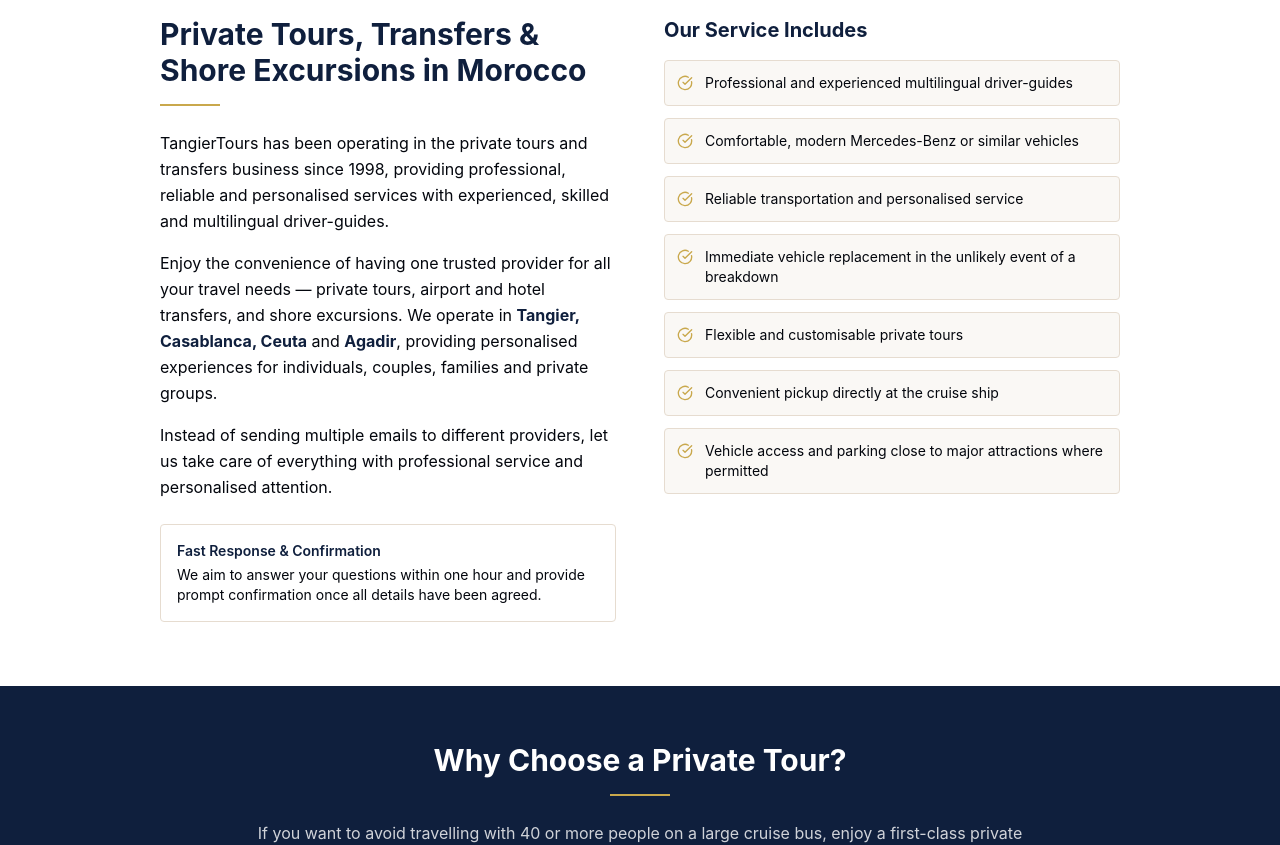
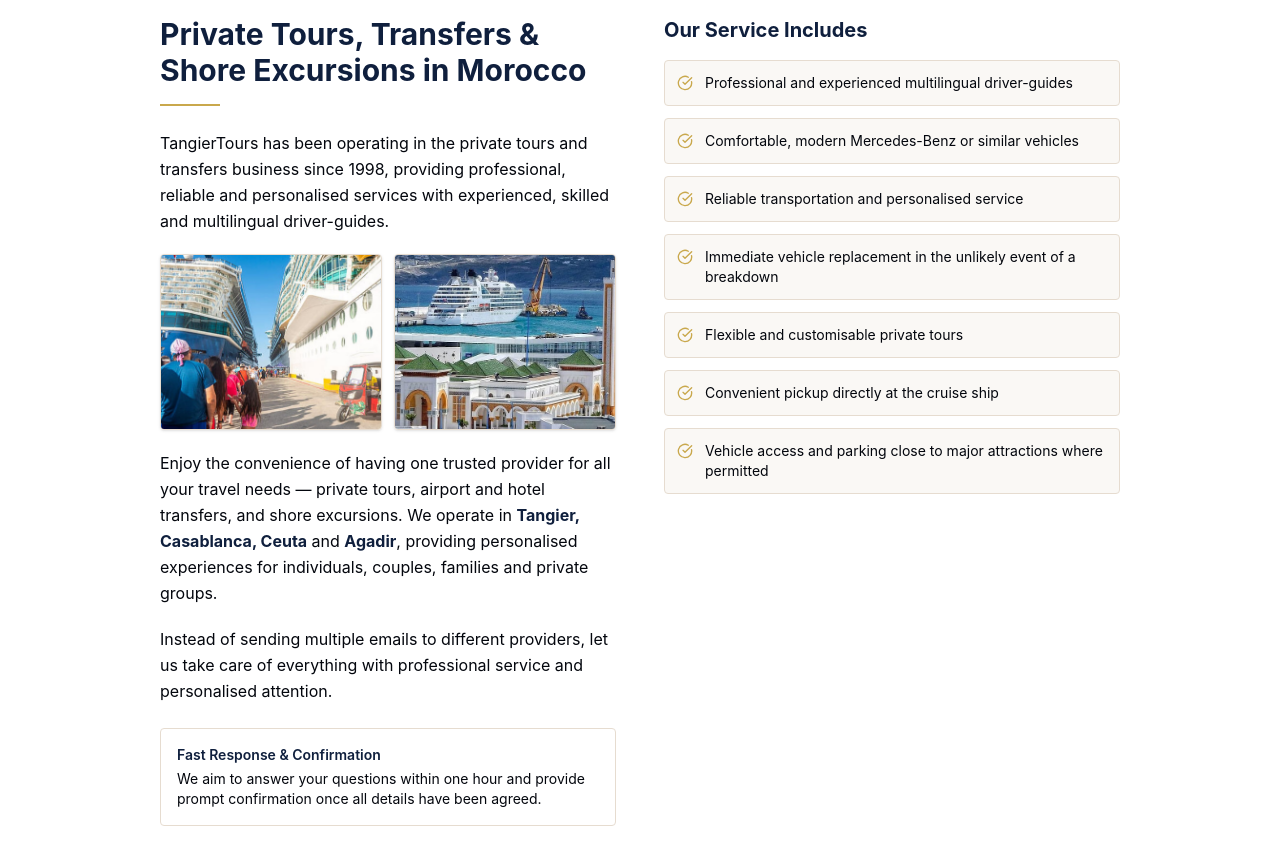
Before and after one commit to tangiertour-hue/tangiertours, a Next.js app: page /tours/tangier-shore-excursions in a window 1280 px wide. Shown: the part 900-1745 px from the top of the page. Built offline with nearby package versions, Linux system fonts and the light colour scheme.

Commit message:
Add cruise port photos between paragraphs on Shore Excursions page

```diff
--- a/app/tours/tangier-shore-excursions/page.tsx
+++ b/app/tours/tangier-shore-excursions/page.tsx
@@ -230,8 +230,31 @@
                 <h2 className="font-display text-3xl font-bold text-navy mb-4 gold-divider-left">
                   Private Tours, Transfers &amp; Shore Excursions in Morocco
                 </h2>
-                <div className="space-y-4 text-muted-text leading-relaxed mt-6">
+                <div className="space-y-5 text-muted-text leading-relaxed mt-6">
                   <p>TangierTours has been operating in the private tours and transfers business since 1998, providing professional, reliable and personalised services with experienced, skilled and multilingual driver-guides.</p>
+
+                  {/* Two photos between paragraphs */}
+                  <div className="grid grid-cols-2 gap-3">
+                    <div className="relative h-44 rounded-lg overflow-hidden border border-border-warm shadow-sm">
+                      <Image
+                        src="/shore-cruise-port.jpg"
+                        alt="Cruise passengers disembarking at port — shore excursion Morocco TangierTours"
+                        fill
+                        className="object-cover object-center"
+                        sizes="(max-width:1024px) 50vw, 25vw"
+                      />
+                    </div>
+                    <div className="relative h-44 rounded-lg overflow-hidden border border-border-warm shadow-sm">
+                      <Image
+                        src="/shore-tangier-port.jpg"
+                        alt="Cruise ship docked at Tangier port with mosque and blue Mediterranean sea"
+                        fill
+                        className="object-cover object-center"
+                        sizes="(max-width:1024px) 50vw, 25vw"
+                      />
+                    </div>
+                  </div>
+
                   <p>Enjoy the convenience of having one trusted provider for all your travel needs — private tours, airport and hotel transfers, and shore excursions. We operate in <strong className="text-navy">Tangier, Casablanca, Ceuta</strong> and <strong className="text-navy">Agadir</strong>, providing personalised experiences for individuals, couples, families and private groups.</p>
                   <p>Instead of sending multiple emails to different providers, let us take care of everything with professional service and personalised attention.</p>
                 </div>
```
Also changed, not shown: public/shore-cruise-port.jpg (added), public/shore-tangier-port.jpg (added).
